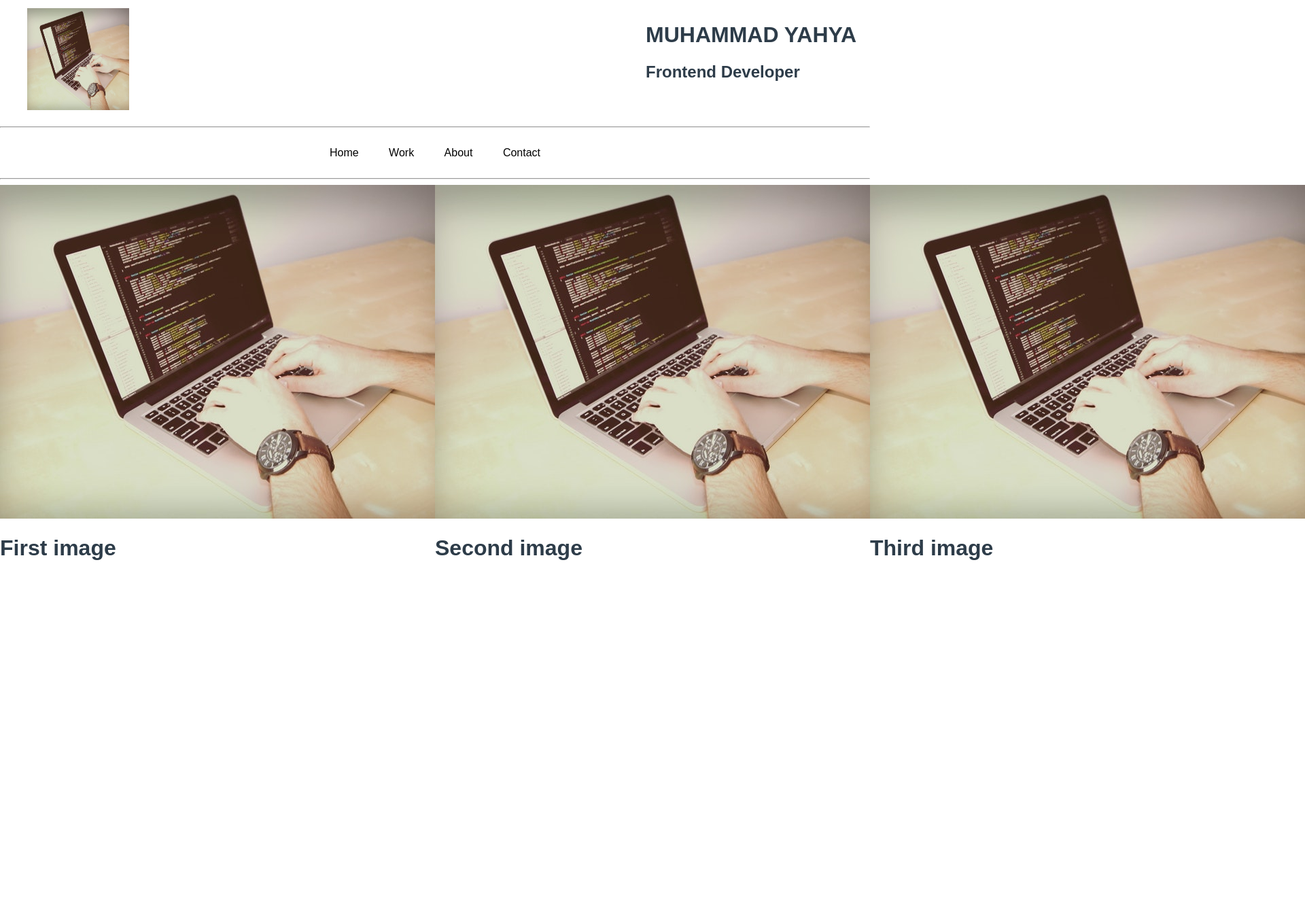
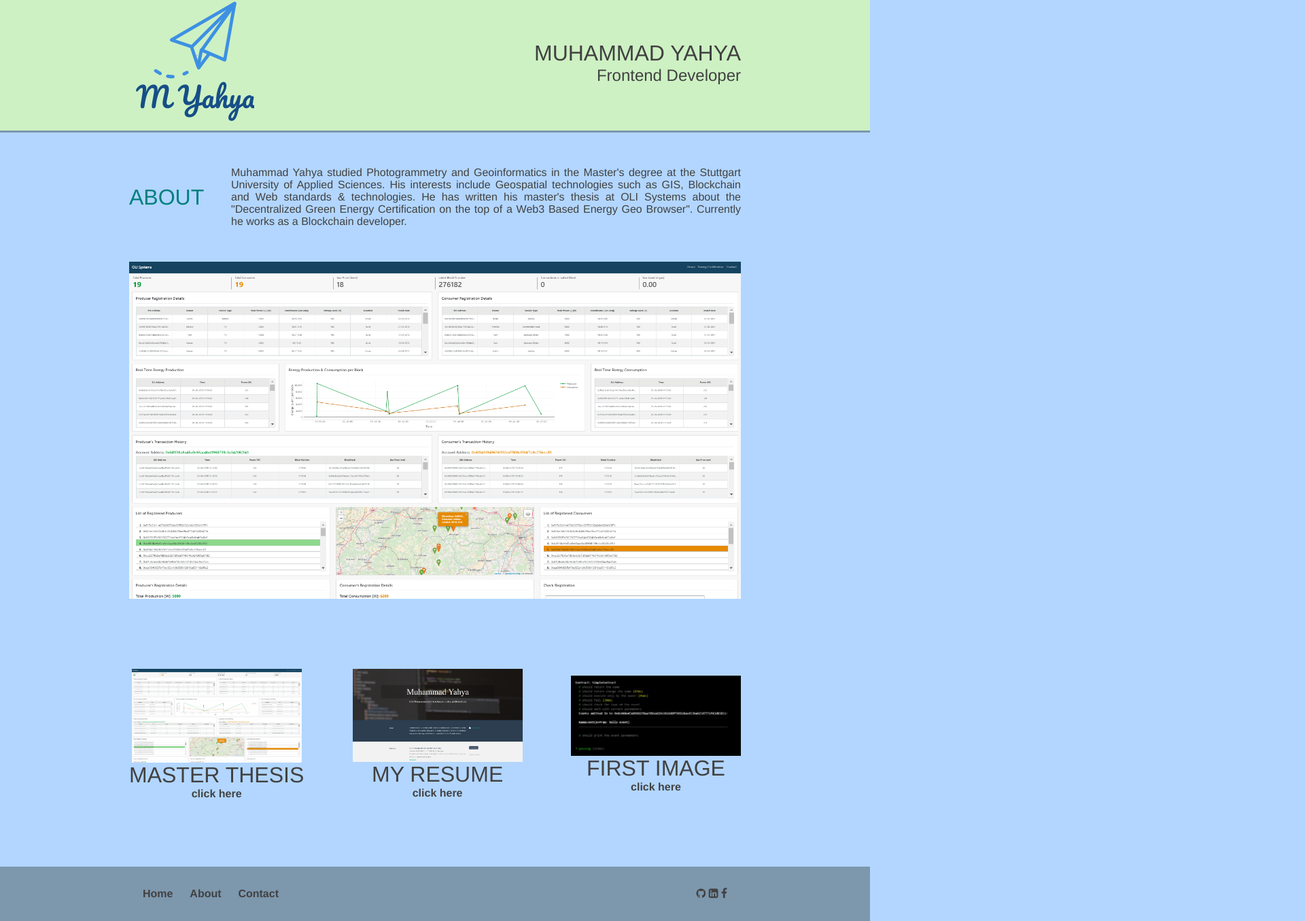
Before and after one commit to m-yahya/udacity-portfolio, a plain HTML site: page index.html in a window 1280 px wide. Shown: the part 8-1363 px from the top of the page at 68% size, 1920 px wide, since content can reach past the window. Before the commit the page ends 855 px from the top, so only its background shows below. Drawn offline with Linux system fonts and the light colour scheme.

Commit message:
layout updated

```diff
--- a/css/main.css
+++ b/css/main.css
@@ -1,49 +1,193 @@
-html{
+* {
+  margin: 0;
+  padding: 0;
   box-sizing: border-box;
 }
 
 body {
-  margin: 0;
-  padding: 0;
-  font-family: "Arial", serif;
-  color: #2d3c49;
+  font-family: "Helvetica", "Arial", sans-serif;
+  color: #414141;
+  background-color: #eeeeee;
 }
 
-.nav {
-  list-style: none;
-  text-align: center;
-  padding: 20px 0 20px 0;
-  margin: 0;
+/* header section */
+.header-container {
+  background-color: #cdf1c3;
+  display: flex;
+  justify-content: center;
 }
 
-.nav>li {
-  display: inline-block;
-  padding: 0 20px;
+.header {
+  width: 900px;
+  height: 200px;
+  display: flex;
+  justify-content: space-between;
+  align-items: center;
 }
 
-.nav>li>a {
-  text-decoration: none;
-  color: Black;
+.title {
+  display: flex;
+  justify-content: center;
+  flex-direction: column;
+  align-items: flex-end;
 }
 
-.nav>li>a:hover {
+h1,
+h2 {
+  font-weight: normal;
+}
+h1 {
+  text-transform: uppercase;
+}
+
+@media (max-width: 500px) {
+  .header {
+    display: flex;
+    justify-content: space-between;
+    flex-direction: column;
+  }
+}
+
+hr {
+  height: 1px;
+  border: 0;
+  border-top: 3px solid #7d97ad;
+}
+
+/* about section */
+.about-container {
+  display: flex;
+  justify-content: center;
+  margin: 20px;
+}
+
+.about {
+  width: 900px;
+  height: 150px;
+  display: flex;
+  justify-content: space-between;
+  align-items: center;
+}
+
+.about-title {
+  flex: 1;
+}
+
+.about-text {
+  flex: 5;
+}
+
+.about-title h1 {
+  color: teal;
+}
+
+.about-text p {
+  text-align: justify;
+}
+
+/* thesis section */
+.thesis-container {
+  display: flex;
+  justify-content: center;
+  margin: 20px;
+}
+
+.thesis {
+  width: 900px;
+  display: flex;
+  justify-content: space-between;
+}
+
+.thesis-img img {
+  width: 100%;
+}
+
+.main {
+  display: flex;
+}
+
+/* work section */
+.work-container {
+  margin: 20px;
+  display: flex;
+  justify-content: center;
+}
+
+.work {
+  width: 900px;
+  height: 350px;
+  display: flex;
+  justify-content: space-between;
+  align-items: center;
+}
+
+.work-item {
+  display: flex;
+  flex-direction: column;
+  justify-content: center;
+  align-items: center;
+}
+
+.work-item-img {
+  max-width: 250px;
+}
+
+/* footer section */
+
+.footer-container {
+  display: flex;
+  justify-content: center;
+  background-color: #7d97ad;
+}
+
+.footer {
+  width: 900px;
+  height: 80px;
+  display: flex;
+  justify-content: space-between;
+  align-items: center;
+  padding: 20px;
+}
+
+.footer-item {
+  display: flex;
+  justify-content: center;
+}
+
+.footer-link-item {
+  width: 200px;
+  display: flex;
+  justify-content: space-between;
+  align-items: center;
+}
+
+a {
+  text-decoration: none;
+  color: #414141;
+  font-weight: bold;
+}
+
+a:hover {
   color: orangered;
 }
 
-.header{
-  margin: 20px;
-  display: flex;
-
+/* mobile devices */
+@media only screen and (max-width: 400px) {
+  body {
+    background-color: #f09a9d; /* Red */
+  }
 }
 
-.header .logo{
-  margin-left: 20px;
+/* tablet devices */
+@media only screen and (min-width: 401px) and (max-width: 960px) {
+  body {
+    background-color: #f5cf8e; /* Yellow */
+  }
 }
 
-.header .title{
-  margin-left: auto;
+/* desktop devices */
+@media only screen and (min-width: 961px) {
+  body {
+    background-color: #b2d6ff; /* Blue */
+  }
 }
-
-.main{
-  display: flex;
-}
--- a/index.html
+++ b/index.html
@@ -1,57 +1,109 @@
 <!DOCTYPE html>
 <html lang="en" dir="ltr">
-
   <head>
-  <meta charset="utf-8">
+    <meta charset="utf-8" />
+    <meta name="viewport" content="width=device-width,initial-scale=1" />
+    <meta http-equiv="X-UA-Compatible" content="IE=edge" />
     <title>My Portfolio</title>
-  <link rel="stylesheet" href="/css/main.css">
+    <link
+      rel="stylesheet"
+      href="https://use.fontawesome.com/releases/v5.5.0/css/all.css"
+      integrity="sha384-B4dIYHKNBt8Bc12p+WXckhzcICo0wtJAoU8YZTY5qE0Id1GSseTk6S+L3BlXeVIU"
+      crossorigin="anonymous"
+    />
+    <link
+      rel="stylesheet"
+      href="https://cdnjs.cloudflare.com/ajax/libs/font-awesome/4.7.0/css/font-awesome.min.css"
+    />
+    <link rel="stylesheet" href="css/main.css" />
   </head>
 
   <body>
-
-
-  <header class="header">
-    <div class="logo">
-      <img src="img/logo.jpg" alt="logo" width="150" height="150">
-
+    <div class="header-container">
+      <div class="header">
+        <div class="logo"><img src="img/logo4.png" alt="" /></div>
+        <div class="title">
+          <div class="main-title"><h1>Muhammad Yahya</h1></div>
+          <div class="sub-title"><h2>Frontend Developer</h2></div>
         </div>
-    <div class="title">
-      <h1>MUHAMMAD YAHYA</h1>
-      <h2>Frontend Developer</h2>
       </div>
-  </header>
-
-<hr>
-
-  <div class="main-nav">
-    <ul class="nav">
-      <li><a href="#">Home</a></li>
-      <li><a href="#">Work</a></li>
-      <li><a href="#">About</a></li>
-      <li><a href="#">Contact</a></li>
-    </ul>
     </div>
 
-  <hr>
+    <hr />
 
-  <div class="main">
-    <div class="image1">
-      <img src="img/logo.jpg" alt="logo">
-      <h1>First image</h1>
+    <div class="about-container">
+      <div class="about">
+        <div class="about-title"><h1>About</h1></div>
+        <div class="about-text">
+          <p>
+            Muhammad Yahya studied Photogrammetry and Geoinformatics in the
+            Master's degree at the Stuttgart University of Applied Sciences. His
+            interests include Geospatial technologies such as GIS, Blockchain
+            and Web standards & technologies. He has written his master's thesis
+            at OLI Systems about the "Decentralized Green Energy Certification
+            on the top of a Web3 Based Energy Geo Browser". Currently he works
+            as a Blockchain developer.
+          </p>
         </div>
-    <div class="image2">
-      <img src="img/logo.jpg" alt="logo">
-      <h1>Second image</h1>
-
       </div>
-    <div class="image3">
-      <img src="img/logo.jpg" alt="logo">
-      <h1>Third image</h1>
-
     </div>
 
+    <div class="thesis-container">
+      <div class="thesis">
+        <div class="thesis-img">
+          <img src="img/thesis.png" alt="Master Thesis Project" />
+        </div>
+      </div>
     </div>
 
+    <div class="work-container">
+      <div class="work">
+        <div class="work-item">
+          <img
+            class="work-item-img"
+            src="img/thesis.png"
+            srcset="img/thesis.png 1x, img/thesis.png 2x"
+            alt="Master Thesis Project"
+          />
+          <h1>Master Thesis</h1>
+          <a href="oli-chain.com" target="_blank">click here</a>
+        </div>
+        <div class="work-item">
+          <img class="work-item-img" src="img/resume.png" alt="Resume" />
+          <h1>My Resume</h1>
+          <a href="https://m-yahya.github.io/myResume/" target="_blank"
+            >click here</a
+          >
+        </div>
+        <div class="work-item">
+          <img class="work-item-img" src="img/medium.jpg" alt="logo" />
+          <h1>First image</h1>
+          <a
+            href="https://medium.com/@yahya_gis/test-driven-solidity-with-truffle-e4beaa2bd194"
+            target="_blank"
+            >click here</a
+          >
+        </div>
+      </div>
+    </div>
+
+    <div class="footer-container">
+      <div class="footer">
+        <div class="footer-item">
+          <div class="footer-link">
+            <div class="footer-link-item">
+              <a href="#">Home</a><a href="#">About</a><a href="#">Contact</a>
+            </div>
+          </div>
+        </div>
+        <div class="footer-links">
+          <div class="footer-links-item">
+            <a href="#"><i class="fa fa-github"></i></a>
+            <a href="#"><i class="fa fa-linkedin-square"></i></a>
+            <a href="#"><i class="fa fa-facebook-f"></i></a>
+          </div>
+        </div>
+      </div>
+    </div>
   </body>
-
 </html>
```
Also changed, not shown: img/banner.jpeg (added), img/banner1.png (added), img/logo.png (added), img/logo3.jpg (renamed from img/logo.jpg), img/logo4.png (added), img/medium.jpg (added), img/resume.png (added), img/thesis.png (added). Lines whose indentation alone changed are shown as unchanged.
